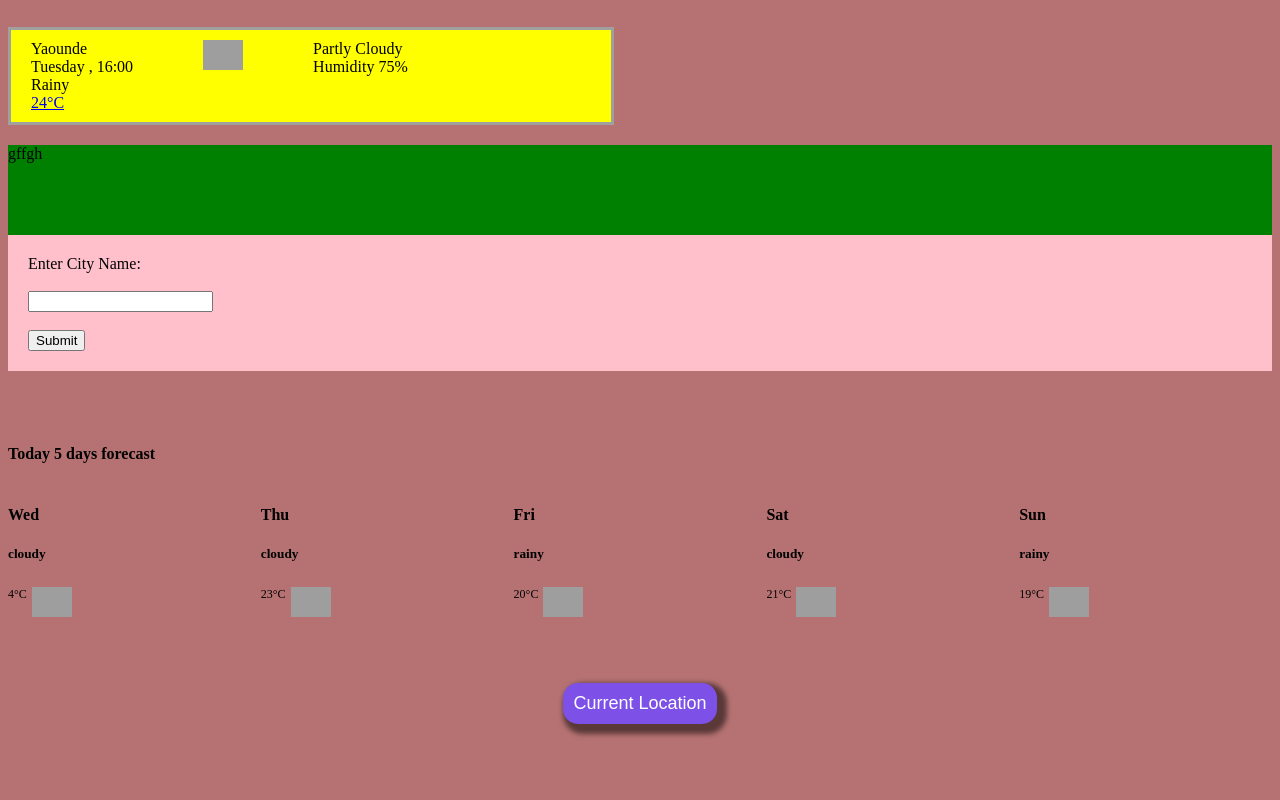
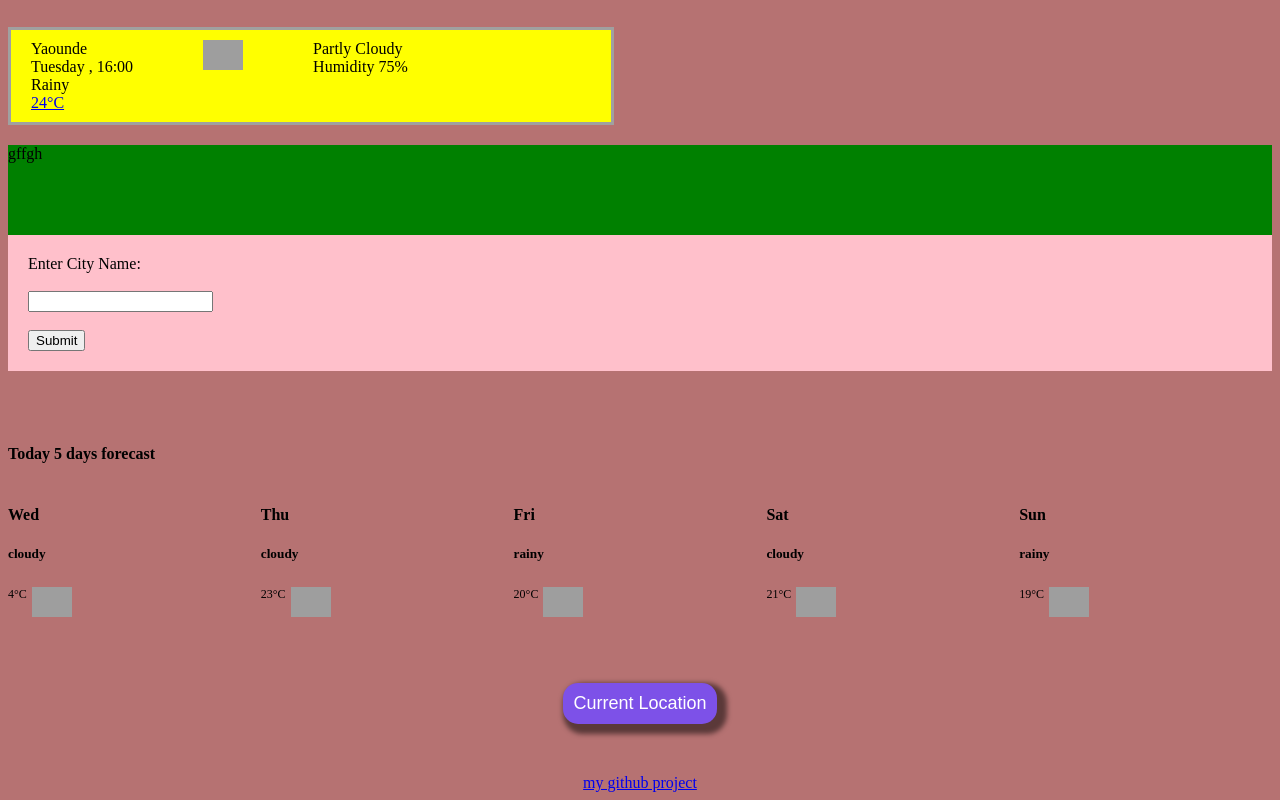
Before and after one commit to vickyrafna/index, a plain HTML site: page index.html in a window 1280 px wide. Shown: the part 331-1131 px from the top of the page. Before the commit the page ends 1105 px from the top, so only its background shows below. Drawn offline with Linux system fonts and the light colour scheme; grey boxes are pictures that could not be loaded.

Commit message:
I just added a github link to the html

```diff
--- a/index.html
+++ b/index.html
@@ -122,6 +122,9 @@
 				padding-top:20px;
 				padding-bottom: 20px;
 			}
+		 .project{
+              text-align: center;
+            }
 
 
         </style>
@@ -249,10 +252,10 @@
 		<p class="positionLatLong"></p>
 		<button onclick="getLocation()">Current Location</button>
 
-
-
     </div>
-
+ <div  class="project">
+		<a  href="https://github.com/vickyrafna/index">my github project</a>
+    </div>
 
 
 
```
